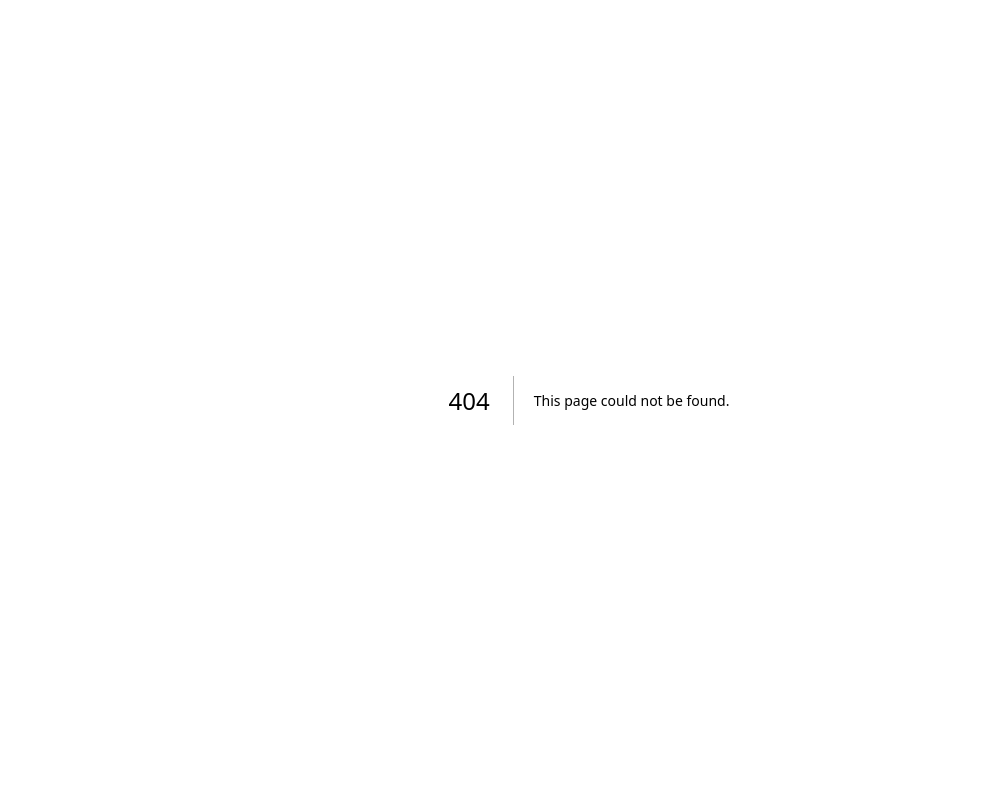
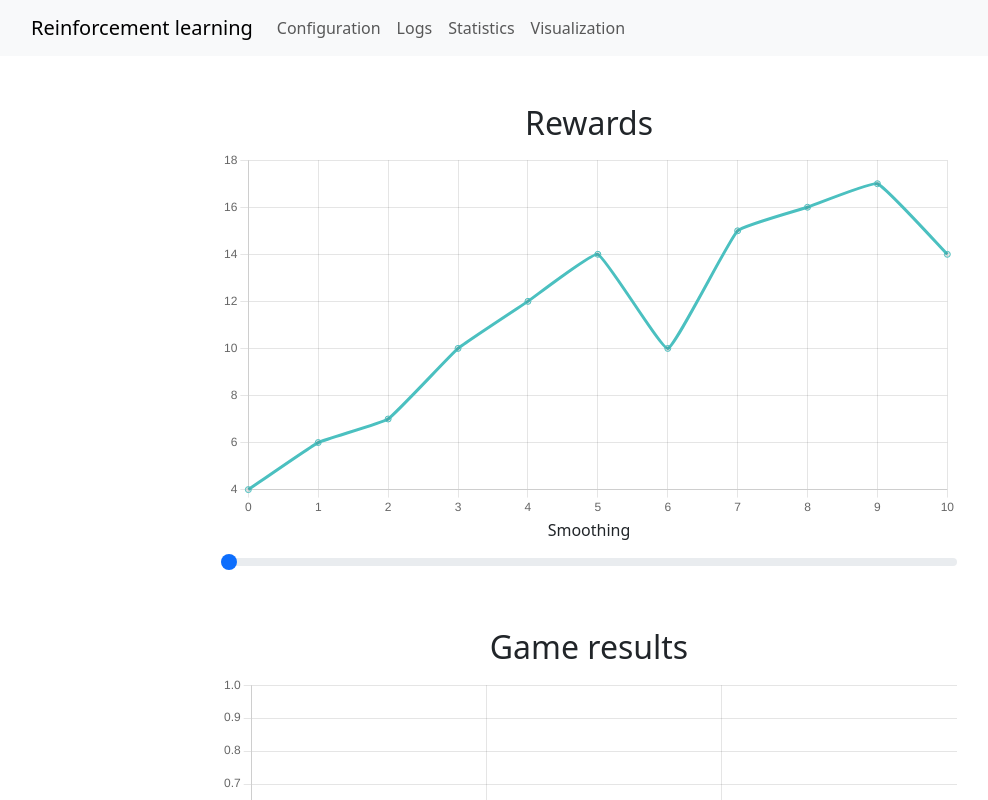
Before and after one commit to ZPI-2023-IST/Frontend, a Next.js app: page /stats in a window 1280 px wide. Before the commit this address had no page. Shown: the top 800 px of the page, without its empty margins (51-1039 px from the left). Built offline with nearby package versions, Linux system fonts and the light colour scheme; no server answers.

Commit message:
add stats page

```diff
--- a/components/navbar.js
+++ b/components/navbar.js
@@ -13,6 +13,7 @@ function BasicExample() {
           <Nav className="me-auto">
             <Nav.Link href="/configuration">Configuration</Nav.Link>
             <Nav.Link href="/logs">Logs</Nav.Link>
+            <Nav.Link href="/stats">Statistics</Nav.Link>
             <Nav.Link href="/visualize">Visualization</Nav.Link>
           </Nav>
         </Navbar.Collapse>
--- a/package.json
+++ b/package.json
@@ -7,9 +7,11 @@
   },
   "dependencies": {
     "bootstrap": "^5.3.2",
+    "chart.js": "^4.4.0",
     "next": "latest",
     "react": "18.2.0",
     "react-bootstrap": "^2.9.1",
+    "react-chartjs-2": "^5.2.0",
     "react-dom": "18.2.0",
     "react-toastify": "^9.1.3",
     "read-ini-file": "^4.0.0"
--- /dev/null
+++ b/pages/stats.js
@@ -0,0 +1,145 @@
+import Port from "../components/port";
+import { useState, useEffect } from "react";
+import { Line, Bar } from "react-chartjs-2";
+import Chart from 'chart.js/auto';
+import { Container, Row, Col } from "react-bootstrap";
+import Form from 'react-bootstrap/Form';
+import Layout from "../components/layout";
+
+
+export default function Stats() {
+    const API_URL = "http://localhost";
+    const PORT = Port();
+    const STATS_ENDPOINT = "/stats";
+
+    const [rewards, setRewards] = useState([4, 6, 7, 10, 12, 14, 10, 15, 16, 17, 14]);
+    const [wins, setWins] = useState([]);
+    const [losses, setLosses] = useState([]);
+    const [timeouts, setTimeouts] = useState([]);
+    const [smoothing, setSmoothing] = useState(1);
+
+    useEffect(() => {
+        fetch(API_URL + ":" + PORT + STATS_ENDPOINT)
+            .then(response => response.json())
+            .then(data => {
+                // setRewards(data["CurrentGameRewards"]);
+                setWins(data["NoWonGames"]);
+                setLosses(data["NoLostGames"]);
+                setTimeouts(data["NoTimeouts"]);
+            });
+    }, []);
+
+
+    function movingAverage(values, N) {
+        let i = 0;
+        let sum = 0;
+        N = Math.min(N, values.length);
+        const means = new Float64Array(values.length).fill(NaN);
+        for (let n = Math.min(N - 1, values.length); i < n; ++i) {
+            sum += values[i];
+            means[i] = sum / (i + 1);
+        }
+        for (let n = values.length; i < n; ++i) {
+            sum += values[i];
+            means[i] = sum / N;
+            sum -= values[i - N + 1];
+        }
+        return means;
+    }
+
+
+    function processRewards(rewards) {
+        var newData = movingAverage(rewards, smoothing);
+        return {
+            labels: newData.map((item, index) => index),
+            datasets: [
+                {
+                    label: "Rewards",
+                    data: newData,
+                    fill: false,
+                    borderColor: 'rgb(75, 192, 192)',
+                    tension: 0.1
+                }
+            ]
+        };
+    }
+
+    function proccessGameResults(wins, losses, timeouts) {
+        return {
+            labels: ["Wins", "Losses", "Timeouts"],
+            datasets: [
+                {
+                    label: "Game Results",
+                    data: [wins, losses, timeouts],
+                    backgroundColor: [
+                        'rgba(75, 192, 192, 0.2)',
+                        'rgba(255, 99, 132, 0.2)',
+                        'rgba(255, 159, 64, 0.2)'
+                    ],
+                    borderColor: [
+                        'rgb(75, 192, 192)',
+                        'rgb(255, 99, 132)',
+                        'rgb(255, 159, 64)'
+                    ],
+                    borderWidth: 1
+                }
+            ]
+        };
+    }
+
+
+    function LineChart({ chartData }) {
+        return (
+            <div className="chart-container">
+              <h2 style={{ textAlign: "center" }}>Rewards</h2>
+              <Line
+                data={chartData}
+                options={{
+                  plugins: {
+                    legend: {
+                      display: false
+                    }
+                  }
+                }}
+              />
+            </div>
+        );
+    }
+
+    function BarChart({ chartData }) {
+        return (
+            <div className="chart-container">
+              <h2 style={{ textAlign: "center" }}>Game results</h2>
+              <Bar
+                data={chartData}
+                options={{
+                  plugins: {
+                    legend: {
+                      display: false
+                    }
+                  }
+                }}
+              />
+            </div>
+        );
+    }
+
+    return (
+        <Layout>
+         <Container>
+            <Row>
+                <Col md={{ span: 8, offset: 2 }} className="text-center mt-5">
+                    <LineChart chartData={processRewards(rewards)} />
+                    <Form.Label>Smoothing</Form.Label>
+                    <Form.Range min={1} max={10} value={smoothing} onChange={(e) => setSmoothing(e.target.value)} />
+                </Col>
+            </Row>
+            <Row>
+                <Col md={{ span: 8, offset: 2 }} className="text-center mt-5 mb-5">
+                    <BarChart chartData={proccessGameResults(wins, losses, timeouts)} />
+                </Col>
+            </Row>
+        </Container>
+        </Layout>
+    )
+}
```
Also changed, not shown: 1 other file (tests, documents, lock files or other folders).
